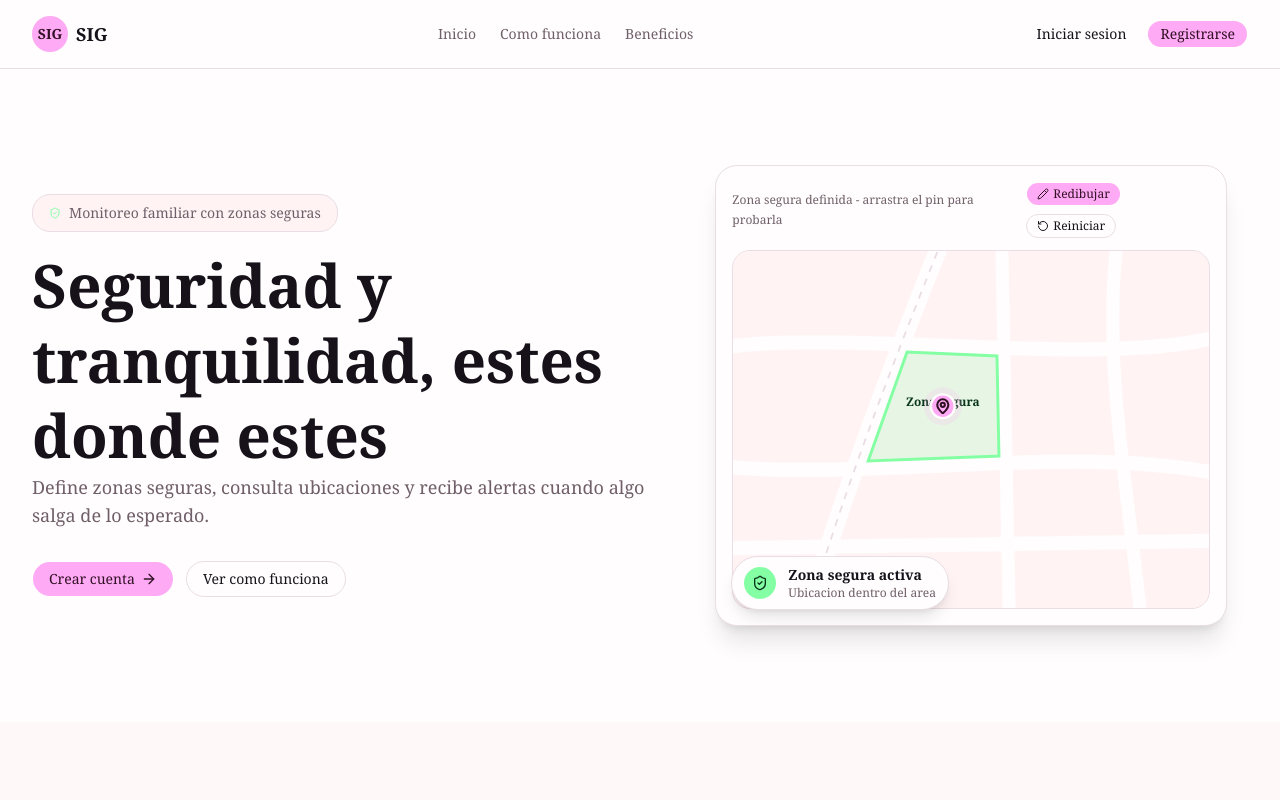
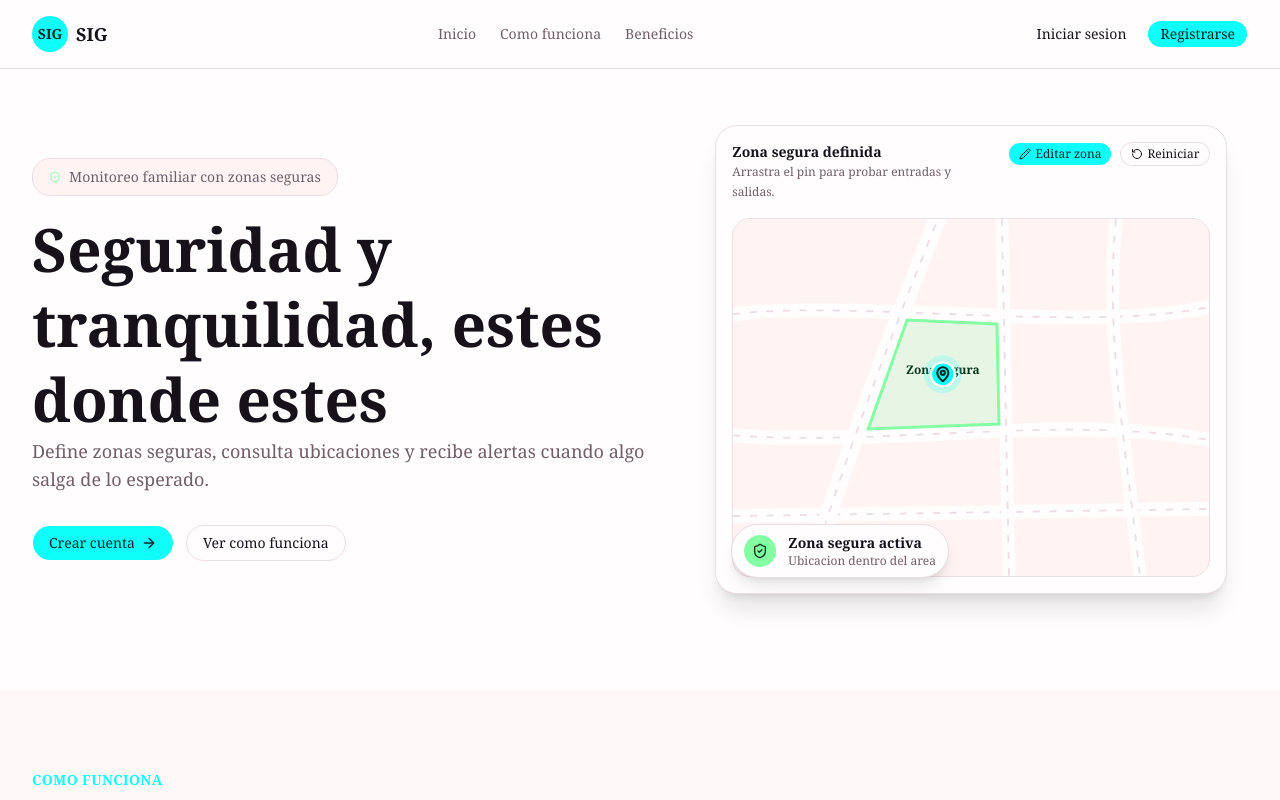
Before and after one commit to Mau8877/SIG-FRONT, a React (Vite) app: page / in a window 1280 px wide. Shown: the top 800 px of the page. Built offline with nearby package versions, Linux system fonts and the light colour scheme.

Commit message:
feat: update HeroMapPreview status messages and styles; adjust primary and secondary color variables in CSS

```diff
--- a/src/features/home/components/HeroMapPreview.tsx
+++ b/src/features/home/components/HeroMapPreview.tsx
@@ -156,27 +156,38 @@ export function HeroMapPreview() {
     setDraggingMarker(false)
   }
 
-  const statusText = drawing
+  const statusTitle = drawing
+    ? "Dibuja una zona segura"
+    : closed
+      ? "Zona segura definida"
+      : "Define una zona segura"
+
+  const statusDescription = drawing
     ? draft.length === 0
-      ? "Toca el mapa para empezar a dibujar"
-      : "Toca el primer punto para cerrar la zona"
+      ? "Marca puntos sobre el mapa para iniciar."
+      : "Toca cerca del primer punto para cerrar."
     : closed
-      ? "Zona segura definida - arrastra el pin para probarla"
-      : "Aun no defines una zona segura"
+      ? "Arrastra el pin para probar entradas y salidas."
+      : "Crea una geocerca para activar el monitoreo."
 
   return (
     <div className="relative mx-auto w-full max-w-lg select-none">
       <div className="rounded-3xl border border-border bg-background p-4 shadow-xl">
-        <div className="mb-3 flex flex-col gap-3 sm:flex-row sm:items-center sm:justify-between">
-          <p className="text-xs font-medium leading-5 text-muted-foreground">
-            {statusText}
-          </p>
+        <div className="mb-4 flex flex-col gap-3 sm:flex-row sm:items-start sm:justify-between">
+          <div className="min-w-0">
+            <p className="text-sm font-semibold text-foreground">
+              {statusTitle}
+            </p>
+            <p className="mt-1 max-w-[17rem] text-xs leading-5 text-muted-foreground">
+              {statusDescription}
+            </p>
+          </div>
 
-          <div className="flex flex-wrap gap-2">
+          <div className="flex shrink-0 flex-wrap gap-2 sm:justify-end">
             {!drawing && (
               <Button type="button" size="xs" onClick={startDrawing}>
                 <Pencil className="size-3" aria-hidden="true" />
-                {closed ? "Redibujar" : "Dibujar zona"}
+                {closed ? "Editar zona" : "Dibujar zona"}
               </Button>
             )}
 
@@ -220,6 +231,13 @@ export function HeroMapPreview() {
               strokeLinecap="round"
             />
             <path
+              d="M0,80 C100,68 300,96 400,74"
+              stroke="var(--border)"
+              strokeWidth="1.5"
+              strokeDasharray="6 8"
+              fill="none"
+            />
+            <path
               d="M0,182 C120,192 280,164 400,186"
               stroke="var(--background)"
               strokeWidth="12"
@@ -227,11 +245,25 @@ export function HeroMapPreview() {
               strokeLinecap="round"
             />
             <path
+              d="M0,182 C120,192 280,164 400,186"
+              stroke="var(--border)"
+              strokeWidth="1.5"
+              strokeDasharray="6 8"
+              fill="none"
+            />
+            <path
               d="M0,250 L400,244"
               stroke="var(--background)"
               strokeWidth="12"
               fill="none"
               strokeLinecap="round"
+            />
+            <path
+              d="M0,250 L400,244"
+              stroke="var(--border)"
+              strokeWidth="1.5"
+              strokeDasharray="6 8"
+              fill="none"
             />
             <path
               d="M64,300 C94,200 132,100 172,0"
@@ -244,7 +276,7 @@ export function HeroMapPreview() {
               d="M64,300 C94,200 132,100 172,0"
               stroke="var(--border)"
               strokeWidth="1.5"
-              strokeDasharray="6 6"
+              strokeDasharray="6 8"
               fill="none"
             />
             <path
@@ -255,11 +287,25 @@ export function HeroMapPreview() {
               strokeLinecap="round"
             />
             <path
+              d="M226,0 L232,300"
+              stroke="var(--border)"
+              strokeWidth="1.5"
+              strokeDasharray="6 8"
+              fill="none"
+            />
+            <path
               d="M322,0 C312,100 332,200 342,300"
               stroke="var(--background)"
               strokeWidth="11"
               fill="none"
               strokeLinecap="round"
+            />
+            <path
+              d="M322,0 C312,100 332,200 342,300"
+              stroke="var(--border)"
+              strokeWidth="1.5"
+              strokeDasharray="6 8"
+              fill="none"
             />
 
             {draft.length > 0 && (
--- a/src/features/home/components/HeroSection.tsx
+++ b/src/features/home/components/HeroSection.tsx
@@ -9,7 +9,7 @@ import { HeroMapPreview } from "./HeroMapPreview"
 export function HeroSection() {
   return (
     <section className="overflow-hidden bg-background">
-      <div className="mx-auto grid max-w-7xl items-center gap-12 px-4 py-16 sm:px-6 sm:py-20 lg:grid-cols-[1fr_0.9fr] lg:px-8 lg:py-24">
+      <div className="mx-auto grid max-w-7xl items-center gap-12 px-4 pb-16 pt-8 sm:px-6 sm:pb-20 sm:pt-10 lg:grid-cols-[1fr_0.9fr] lg:px-8 lg:pb-24 lg:pt-14">
         <div className="max-w-3xl">
           <Badge
             variant="outline"
--- a/src/index.css
+++ b/src/index.css
@@ -17,11 +17,11 @@
   --popover: #ffffff;
   --popover-foreground: #17111a;
 
-  --primary: #ffaaf4;
-  --primary-foreground: #321025;
+  --primary: #0efff9;
+  --primary-foreground: #042729;
 
-  --secondary: #0efff9;
-  --secondary-foreground: #042729;
+  --secondary: #ffaaf4;
+  --secondary-foreground: #321025;
 
   --success: #85ffa4;
   --success-foreground: #08351a;
@@ -40,10 +40,10 @@
 
   --border: #eadde5;
   --input: #eadde5;
-  --ring: #ffaaf4;
+  --ring: #0efff9;
 
-  --chart-1: #ffaaf4;
-  --chart-2: #0efff9;
+  --chart-1: #0efff9;
+  --chart-2: #ffaaf4;
   --chart-3: #85ffa4;
   --chart-4: #fff99e;
   --chart-5: #b9a6ff;
@@ -52,12 +52,12 @@
 
   --sidebar: #fff8fa;
   --sidebar-foreground: #17111a;
-  --sidebar-primary: #ffaaf4;
-  --sidebar-primary-foreground: #321025;
+  --sidebar-primary: #0efff9;
+  --sidebar-primary-foreground: #042729;
   --sidebar-accent: #fff3f4;
   --sidebar-accent-foreground: #33272f;
   --sidebar-border: #eadde5;
-  --sidebar-ring: #ffaaf4;
+  --sidebar-ring: #0efff9;
 }
 
 .dark {
@@ -72,11 +72,11 @@
   --popover: #201a23;
   --popover-foreground: #f9eef6;
 
-  --primary: #ffaaf4;
-  --primary-foreground: #321025;
+  --primary: #0efff9;
+  --primary-foreground: #042729;
 
-  --secondary: #0efff9;
-  --secondary-foreground: #042729;
+  --secondary: #ffaaf4;
+  --secondary-foreground: #321025;
 
   --success: #85ffa4;
   --success-foreground: #08351a;
@@ -95,22 +95,22 @@
 
   --border: #3a3038;
   --input: #463943;
-  --ring: #ffaaf4;
+  --ring: #0efff9;
 
-  --chart-1: #ffaaf4;
-  --chart-2: #0efff9;
+  --chart-1: #0efff9;
+  --chart-2: #ffaaf4;
   --chart-3: #85ffa4;
   --chart-4: #fff99e;
   --chart-5: #b9a6ff;
 
   --sidebar: #1b161e;
   --sidebar-foreground: #f9eef6;
-  --sidebar-primary: #ffaaf4;
-  --sidebar-primary-foreground: #321025;
+  --sidebar-primary: #0efff9;
+  --sidebar-primary-foreground: #042729;
   --sidebar-accent: #2a222c;
   --sidebar-accent-foreground: #f9eef6;
   --sidebar-border: #3a3038;
-  --sidebar-ring: #ffaaf4;
+  --sidebar-ring: #0efff9;
 }
 
 @theme inline {
```
